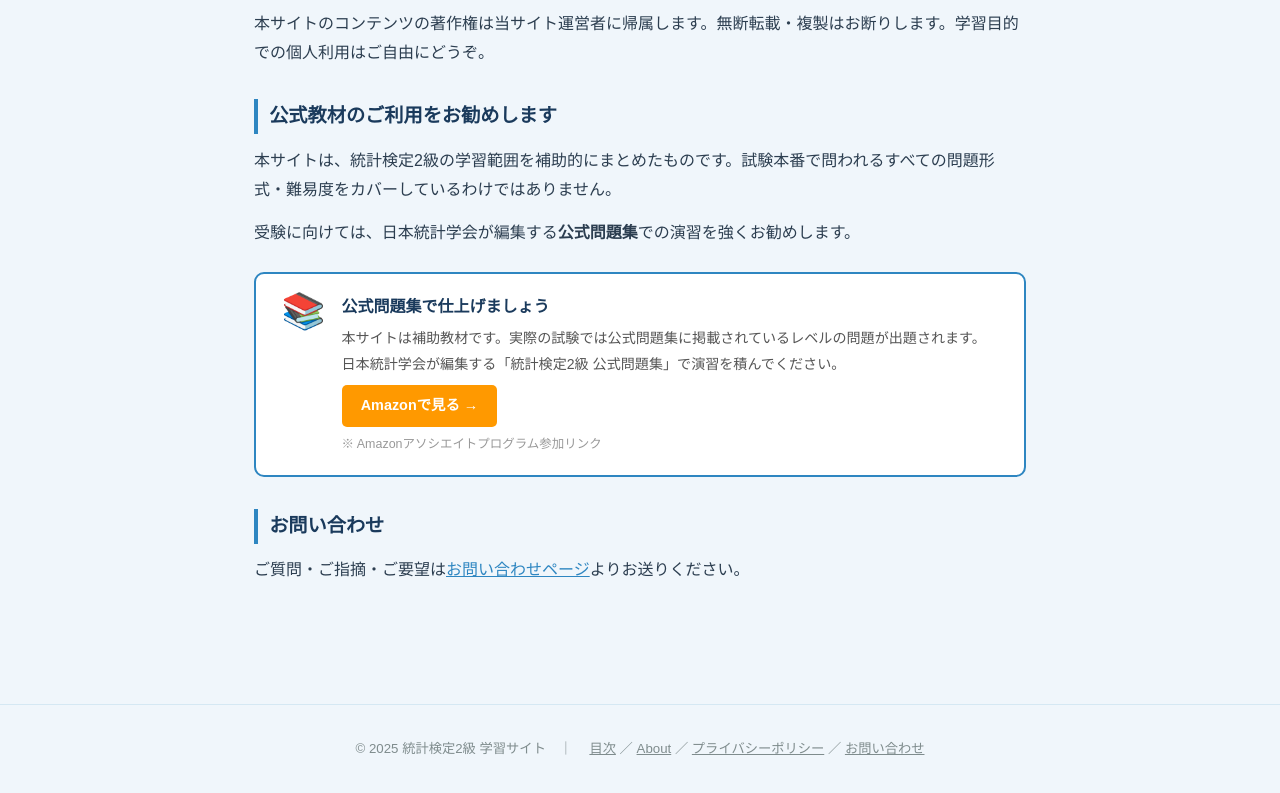
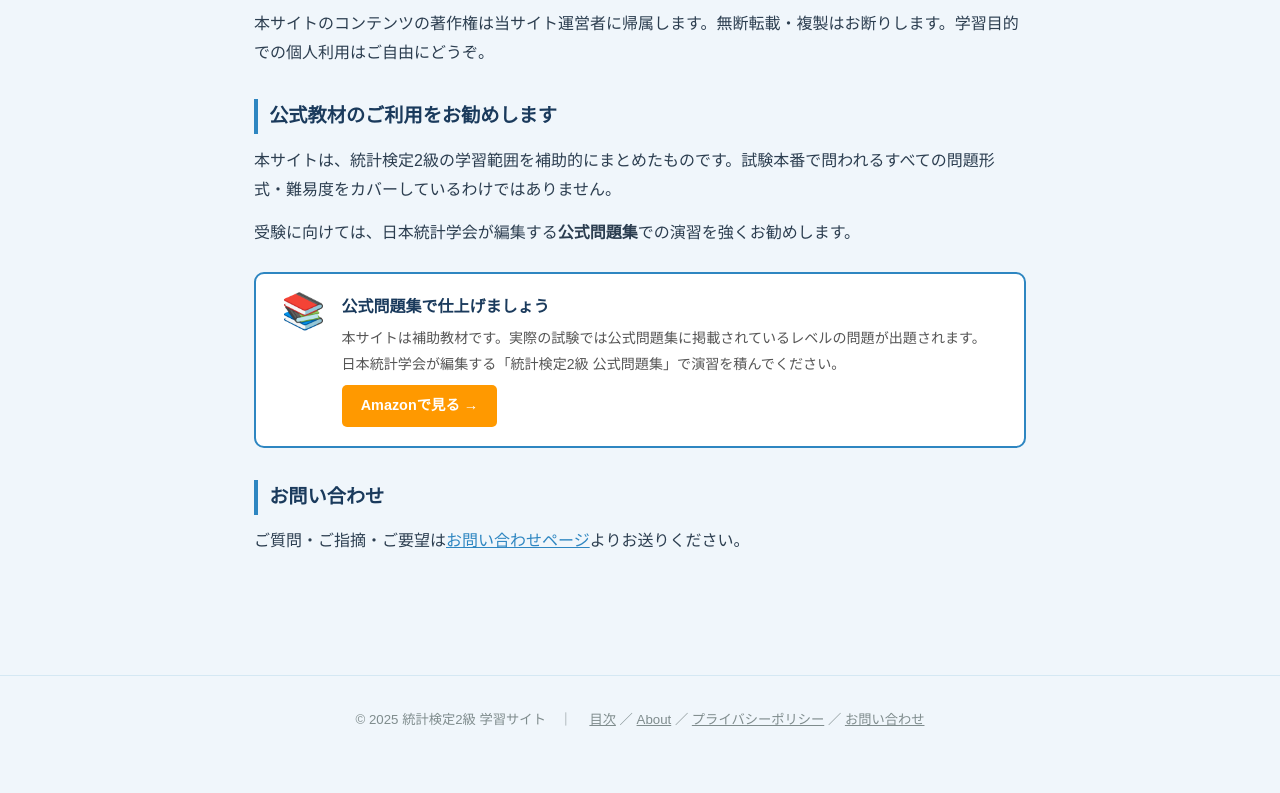
Before and after one commit to yorunotuki/toukei-kentei-level2, a plain HTML site: page about.html in a window 1280 px wide. Shown: the part 1048-1841 px from the top of the page. Drawn offline with Linux system fonts and the light colour scheme.

Commit message:
Remove Amazon Associate program notice
Removed Amazon Associate program notice from about page.

```diff
--- a/about.html
+++ b/about.html
@@ -100,7 +100,6 @@ footer a{color:var(--muted);}
        style="display:inline-block;background:#ff9900;color:#fff;padding:.5rem 1.2rem;border-radius:5px;text-decoration:none;font-weight:700;font-size:.9rem;">
       Amazonで見る →
     </a>
-    <span style="display:block;margin-top:.4rem;font-size:.78rem;color:#999;">※ Amazonアソシエイトプログラム参加リンク</span>
   </div>
 </div>
 <h2>お問い合わせ</h2>
```
